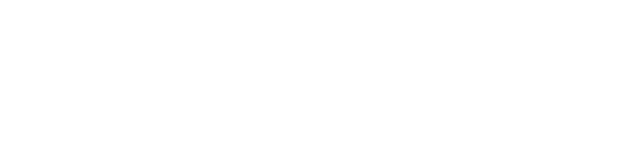
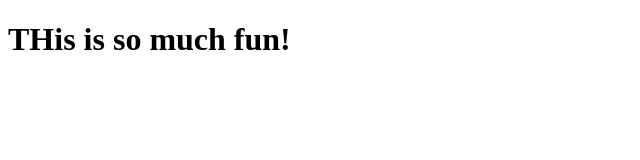
Before and after one commit to Masiesworld/demo, a plain HTML site: page index.html in a window 1280 px wide. Shown: the whole page, without its empty margins (0-640 px from the left). Drawn offline with Linux system fonts and the light colour scheme.

Commit message:
Adds a header to index.html

```diff
--- a/index.html
+++ b/index.html
@@ -6,6 +6,8 @@
  <meta http-equiv="X-UA-Compatible" content=ie-edge">
  <title>Document</title>
 </head>
-
 <body>
+    <h1>THis is so much fun!</h1>
+</body>
+</body>
 </html>
```
